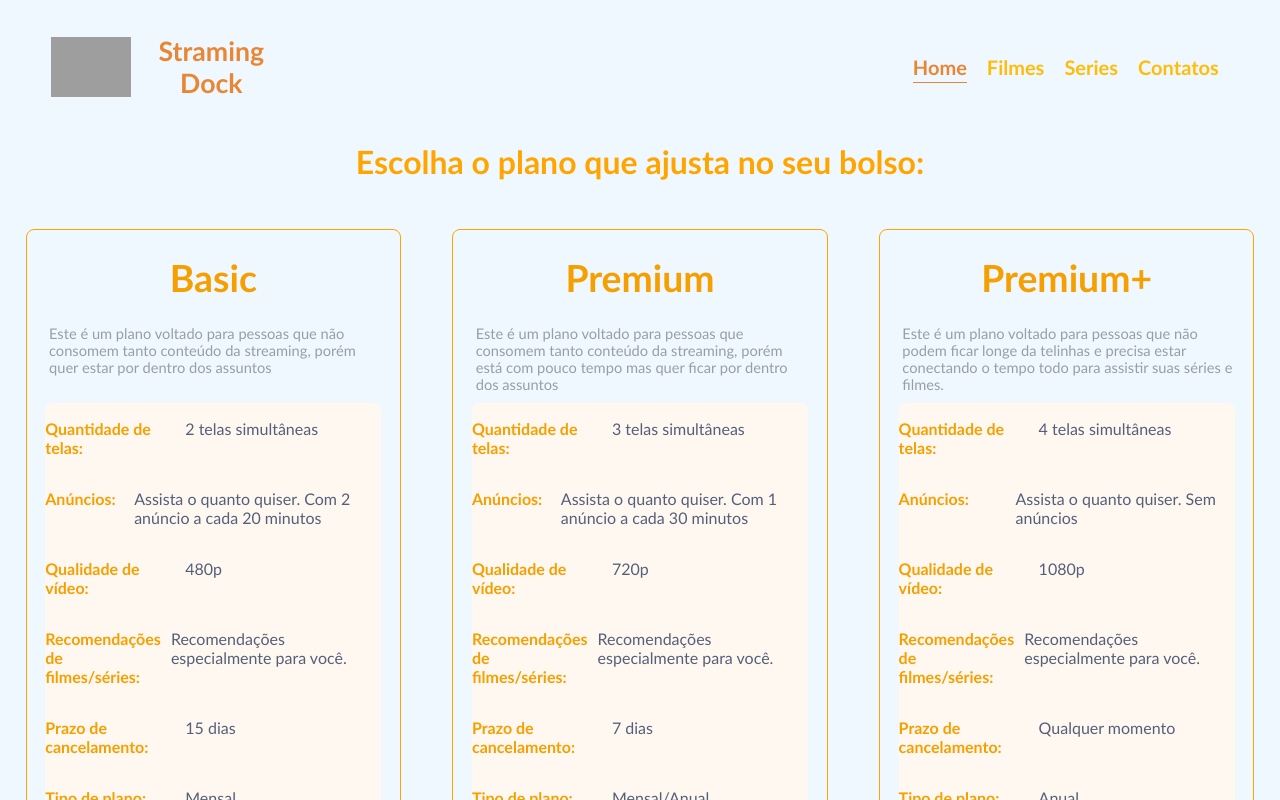
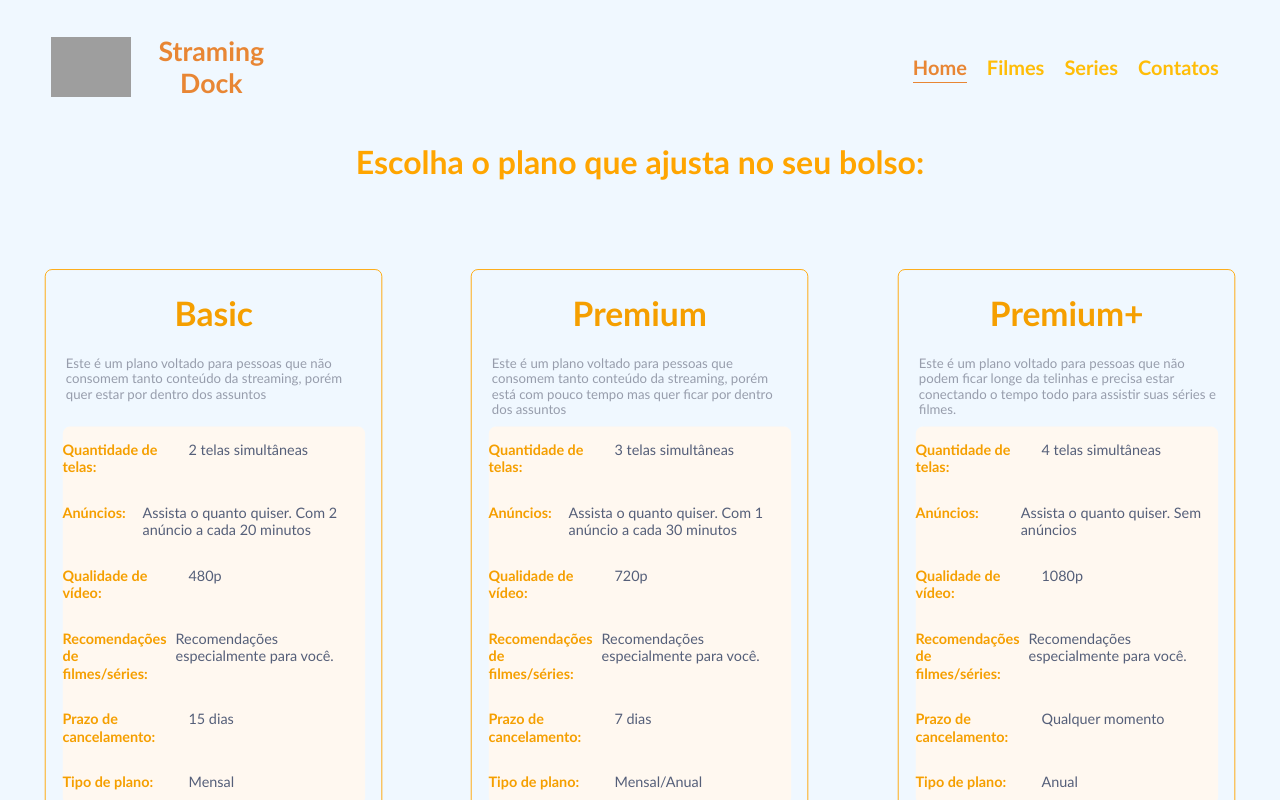
Before and after one commit to JonissonGomes/globotech-react, a React (Create React App) app in the folder streaming-academy/: page / in a window 1280 px wide. Shown: the top 800 px of the page. Built offline with nearby package versions, Linux system fonts and the light colour scheme; grey boxes are pictures that could not be loaded.

Commit message:
adicionando um pouco de efeito no hover dos planos

```diff
--- a/streaming-academy/src/App.tsx
+++ b/streaming-academy/src/App.tsx
@@ -8,8 +8,8 @@ import {
 import { Home } from "./pages/Home/";
 import { Movies } from "./pages/Movies/";
 import { Series } from "./pages/Series/";
-import { Footer } from "./components/Footer";
 import {Menu} from "./components/Menu"
+import Contact from "./pages/Contact";
 
 function App() {
   return (
@@ -22,7 +22,7 @@ function App() {
             <Route path="/" element={<Home />}></Route>
             <Route path="/movies" element={<Movies/>}></Route>
             <Route path="/series" element={<Series/>}></Route>
-            <Route path="/contatos" element={<Footer/>}></Route>
+            <Route path="/contatos" element={<Contact/>}></Route>
           </Routes>
       </BrowserRouter>
   </>
--- /dev/null
+++ b/streaming-academy/src/pages/Contact/index.tsx
@@ -0,0 +1,8 @@
+
+
+
+const Contact = () => {
+  return <h1>teste contatos</h1>;
+}
+
+export default Contact;
--- a/streaming-academy/src/pages/Home/index.css
+++ b/streaming-academy/src/pages/Home/index.css
@@ -14,12 +14,15 @@
     border: 1px solid orange;
     border-radius: 8px;
     margin: 2%;
-    transition-duration: 150ms;
+    transform: scale(0.9);
+    transition: all ease-in-out 0.4s;
 }
 
 .containerBorder:hover {
     background-color: rgb(255, 245, 227);
     border: 1px solid rgb(255, 168, 6);
+    transform: scale(1);
+
 }
 
 .labelTitlePlan {
```
